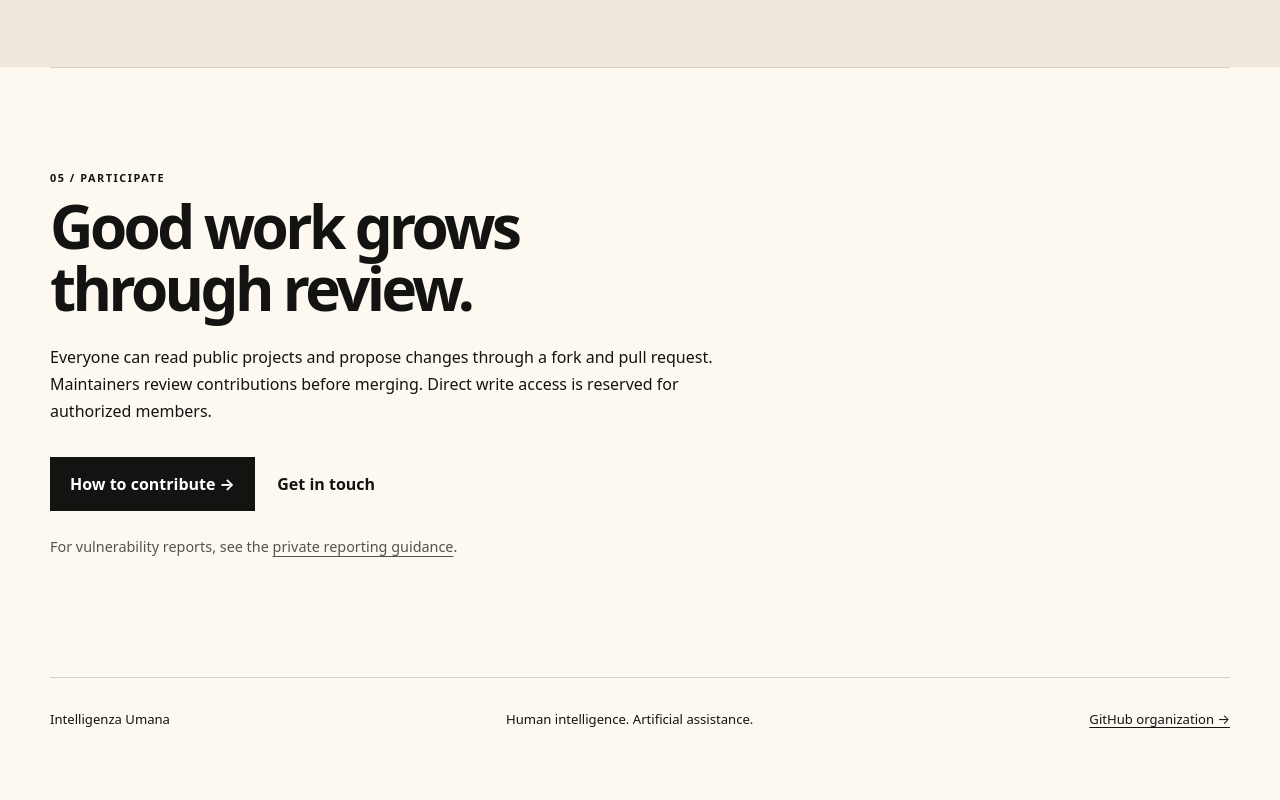
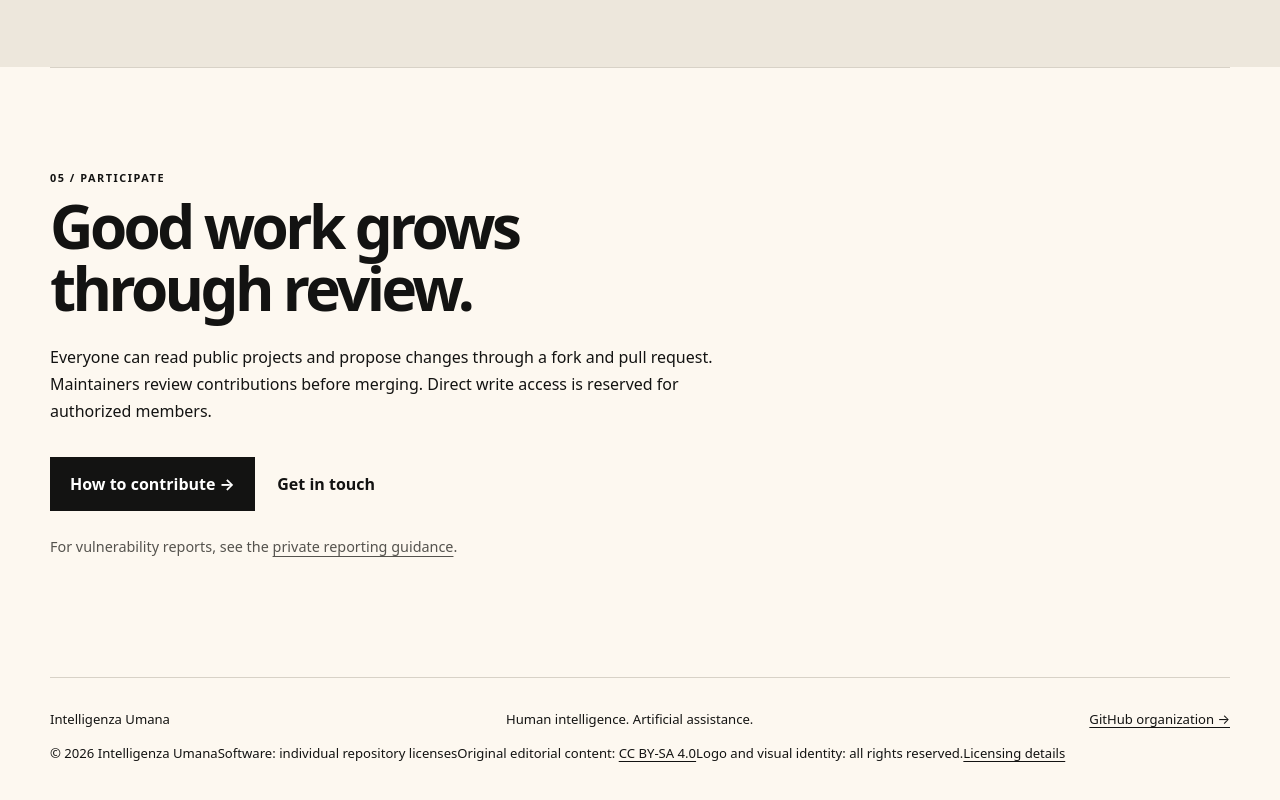
Before and after one commit to Intelligenza-Umana/intelligenza-umana-web, an Angular app: page / in a window 1280 px wide. Shown: the part 5190-5990 px from the top of the page. Built offline with nearby package versions, Linux system fonts and the light colour scheme; no server answers.

Commit message:
docs: add bilingual licensing footer and documentation

```diff
--- a/src/app/app.html
+++ b/src/app/app.html
@@ -207,6 +207,13 @@
 <footer class="wrap footer">
   <span>Intelligenza Umana</span><span>{{ t.heroTitle }} {{ t.heroSubtitle }}</span
   ><a href="https://github.com/Intelligenza-Umana">{{ t.githubOrganization }} &rarr;</a>
+  <div class="footer-licensing">
+    <span>© 2026 Intelligenza Umana</span>
+    <span>{{ t.licenseSoftware }}</span>
+    <span>{{ t.licenseContent }} <a href="https://creativecommons.org/licenses/by-sa/4.0/">CC BY-SA 4.0</a></span>
+    <span>{{ t.licenseBrand }}</span>
+    <a href="https://github.com/Intelligenza-Umana/intelligenza-umana-web/blob/main/LICENSING.md">{{ t.licenseDetails }}</a>
+  </div>
 </footer>
 <a class="back-to-top" href="#page-top" [attr.aria-label]="t.backToTop" [title]="t.backToTop">
   <span aria-hidden="true">&uarr;</span>
```
